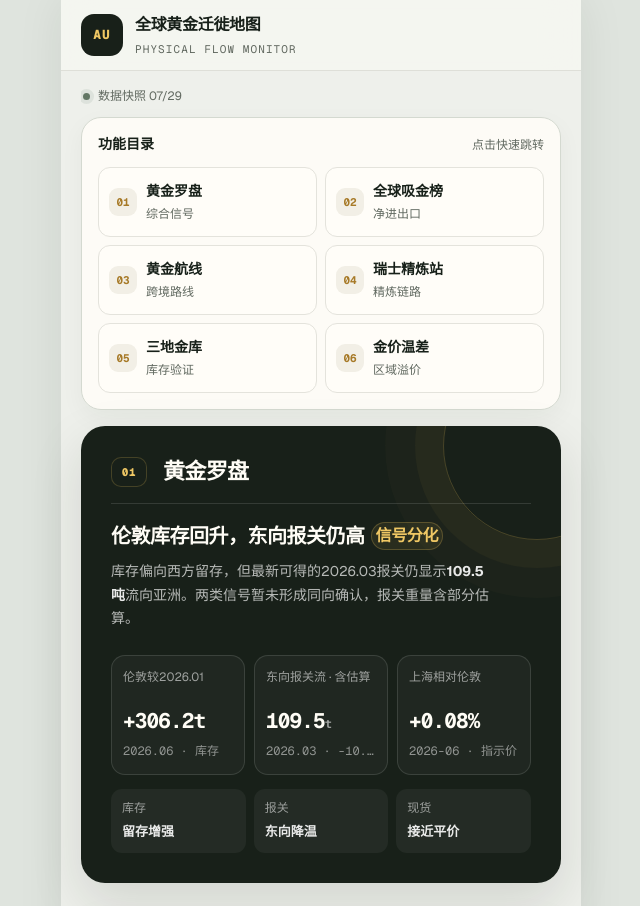
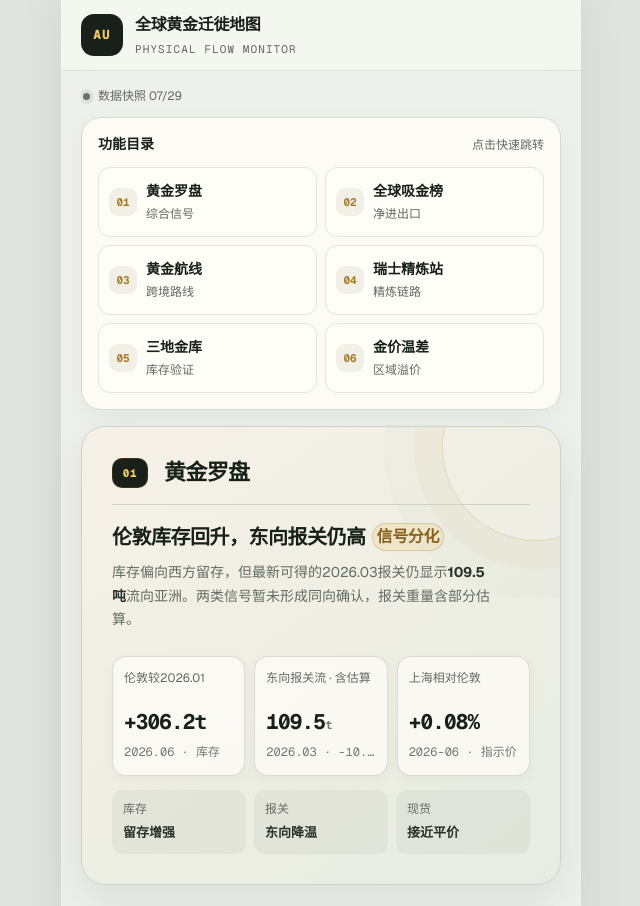
Before and after one commit to JennyChiu68/gold-migration, a Next.js app: page / in a window 1280 px wide. Shown: the top 906 px of the page, without its empty margins (319-959 px from the left). Built offline with nearby package versions, Linux system fonts and the light colour scheme.

Commit message:
Harmonize gold compass palette

```diff
--- a/app/globals.css
+++ b/app/globals.css
@@ -239,14 +239,18 @@ summary:focus-visible {
 }
 
 .hero {
+  --hero-line: #cbd4ca;
+  --hero-muted: #626b63;
+
   order: 4;
   position: relative;
   padding: 22px;
   overflow: hidden;
+  border: 1px solid var(--hero-line);
   border-radius: 24px;
-  background: var(--dark);
-  color: #fffdf6;
-  box-shadow: 0 20px 52px rgba(24, 28, 24, 0.13);
+  background: linear-gradient(145deg, #f6f1e6 0%, #e7ece2 100%);
+  color: var(--ink);
+  box-shadow: 0 16px 38px rgba(45, 57, 47, 0.09);
 }
 
 .hero::after {
@@ -255,11 +259,11 @@ summary:focus-visible {
   right: -70px;
   width: 188px;
   height: 188px;
-  border: 1px solid rgba(242, 197, 93, 0.22);
+  border: 1px solid rgba(167, 122, 40, 0.2);
   border-radius: 50%;
   box-shadow:
-    0 0 0 28px rgba(242, 197, 93, 0.04),
-    0 0 0 58px rgba(242, 197, 93, 0.02);
+    0 0 0 28px rgba(167, 122, 40, 0.035),
+    0 0 0 58px rgba(99, 119, 101, 0.025);
   content: "";
 }
 
@@ -280,17 +284,16 @@ footer {
   gap: 12px;
   margin: 0;
   padding-bottom: 16px;
-  border-bottom: 1px solid var(--dark-line);
+  border-bottom: 1px solid var(--hero-line);
 }
 
 .hero-section-head h2 {
-  color: #fffdf6;
+  color: var(--ink);
   font-size: 22px;
 }
 
 .hero-chapter-index {
-  border: 1px solid rgba(242, 197, 93, 0.2);
-  background: rgba(242, 197, 93, 0.1);
+  border: 1px solid rgba(167, 122, 40, 0.22);
 }
 
 .hero h1 {
@@ -313,10 +316,10 @@ footer {
   min-height: 28px;
   margin: 0;
   padding: 3px 4px;
-  border: 1px solid rgba(242, 197, 93, 0.24);
+  border: 1px solid rgba(167, 122, 40, 0.3);
   border-radius: 999px;
-  background: rgba(242, 197, 93, 0.08);
-  color: var(--gold-bright);
+  background: rgba(238, 224, 184, 0.58);
+  color: #87621f;
   font-family: var(--font-geist-sans), "PingFang SC", sans-serif;
   font-size: 16px;
   font-style: normal;
@@ -338,13 +341,13 @@ footer {
   z-index: 1;
   max-width: 380px;
   margin: 0;
-  color: rgba(255, 255, 255, 0.69);
+  color: var(--hero-muted);
   font-size: 14px;
   line-height: 1.68;
 }
 
 .hero > p b {
-  color: rgba(255, 255, 255, 0.9);
+  color: #28342b;
   font-weight: 680;
 }
 
@@ -361,9 +364,10 @@ footer {
   min-width: 0;
   min-height: 94px;
   padding: 13px 11px;
-  border: 1px solid var(--dark-line);
+  border: 1px solid rgba(99, 119, 101, 0.22);
   border-radius: var(--radius-inner);
-  background: rgba(255, 255, 255, 0.035);
+  background: rgba(255, 253, 248, 0.72);
+  box-shadow: 0 5px 14px rgba(45, 57, 47, 0.035);
 }
 
 .hero-kpis span,
@@ -373,7 +377,7 @@ footer {
 
 .hero-kpis span {
   min-height: 30px;
-  color: rgba(255, 255, 255, 0.57);
+  color: var(--hero-muted);
   font-size: 12px;
   line-height: 1.35;
 }
@@ -387,7 +391,7 @@ footer {
 }
 
 .hero-kpis strong small {
-  color: rgba(255, 255, 255, 0.55);
+  color: #717970;
   font-size: 12px;
 }
 
@@ -395,7 +399,7 @@ footer {
   display: block;
   margin-top: 5px;
   overflow: hidden;
-  color: rgba(255, 255, 255, 0.5);
+  color: #737b73;
   font-family: var(--font-geist-mono), monospace;
   font-size: 12px;
   text-overflow: ellipsis;
@@ -417,16 +421,16 @@ footer {
   gap: 5px;
   padding: 10px 11px;
   border-radius: 11px;
-  background: rgba(255, 255, 255, 0.05);
+  background: rgba(99, 119, 101, 0.08);
 }
 
 .signal-strip span {
-  color: rgba(255, 255, 255, 0.55);
+  color: var(--hero-muted);
   font-size: 12px;
 }
 
 .signal-strip strong {
-  color: rgba(255, 255, 255, 0.9);
+  color: #28342b;
   font-size: 13px;
   font-weight: 620;
 }
```
